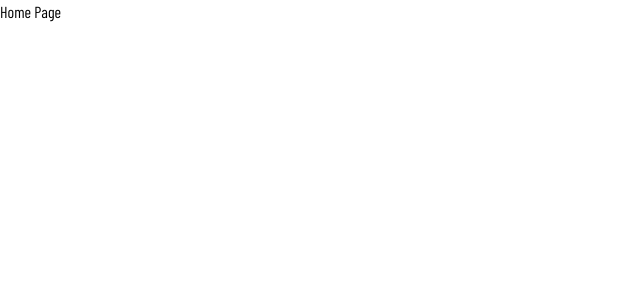
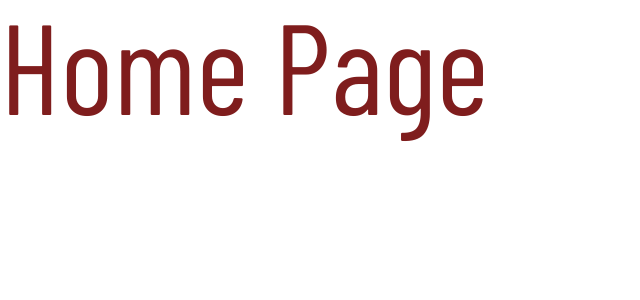
Before and after one commit to Anna-Borodaienko/Burger-Shop, a Next.js app: page / in a window 1280 px wide. Shown: the top 300 px of the page, without its empty margins (0-640 px from the left). Built offline with nearby package versions, Linux system fonts and the light colour scheme; a web font is replaced by a local one.

Commit message:
feat: add Home page

```diff
--- /dev/null
+++ b/app/components/Home.tsx
@@ -0,0 +1,11 @@
+import React from 'react'
+
+const Home = () => {
+  return (
+    <div>
+      Home Page
+    </div>
+  )
+}
+
+export default Home
--- a/app/page.tsx
+++ b/app/page.tsx
@@ -1,9 +1,10 @@
 import React from 'react'
+import Home from './components/Home'
 
 const HomePage = () => {
   return (
-    <div>
-      Home Page
+    <div className='text-9xl text-red-900'>
+      <Home />
     </div>
   )
 }
```
